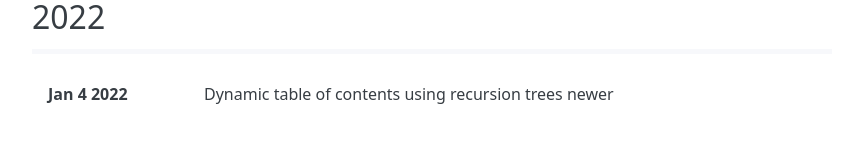
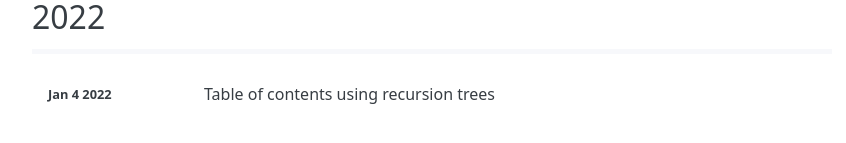
Before and after one commit to Schachte/site, a Next.js app: page /all in a window 1280 px wide. Shown: the part 233-376 px from the top of the page, without its empty margins (208-1054 px from the left). Built offline with nearby package versions, Linux system fonts and the light colour scheme; a web font is replaced by a local one.

Commit message:
Organizational update

```diff
--- a/components/CodeBlock.js
+++ b/components/CodeBlock.js
@@ -20,9 +20,11 @@ const CodeBlock = {
         {String(children).replace(/\n$/, "")}
       </SyntaxHighlighter>
     ) : (
+
         <code className={className} {...props}>
           {children}
         </code>
+
     );
   },
 
--- a/posts/table_of_contents_recursion.md
+++ b/posts/table_of_contents_recursion.md
@@ -1,5 +1,5 @@
 ---
-title: 'Dynamic table of contents using recursion trees newer'
+title: 'Table of contents using recursion trees'
 date: 'Jan 4 2022'
 tags: algorithms, recursion
 ---
--- a/styles/All.module.scss
+++ b/styles/All.module.scss
@@ -23,6 +23,7 @@
     font-size: 1.2rem;
     padding: 1rem;
     display: flex;
+    align-items: center;
 
     &:hover {
         background-color: var(--darken-hover);
@@ -32,7 +33,7 @@
     }
 
     &-date {
-        font-size: 1rem;
+        font-size: .8rem;
         font-weight: 600;
         color: var(--accent-color);
         width: 7rem;
@@ -57,6 +58,8 @@
     font-size: 1.2rem;
     padding: 1rem;
     display: flex;
+    display: flex;
+    align-items: center;
 
     &:hover {
         background-color: var(--darken-hover);
--- a/styles/Post.module.scss
+++ b/styles/Post.module.scss
@@ -118,3 +118,8 @@
     width: 100%;
     position: relative;
 }
+
+.code-tag {
+    width: 100%;
+    background-color: 'yellow';
+}
```
Lines whose indentation alone changed are shown as unchanged.
